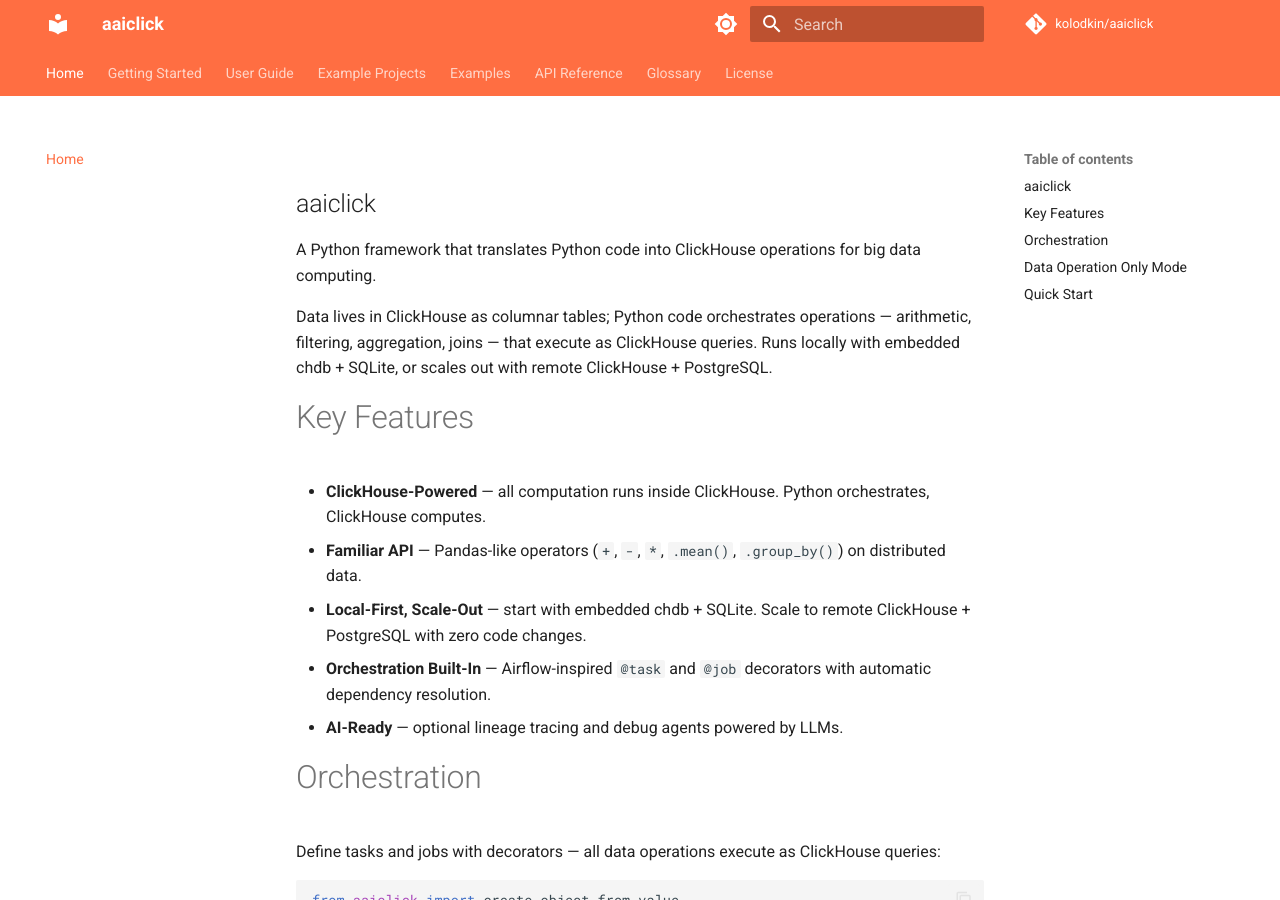
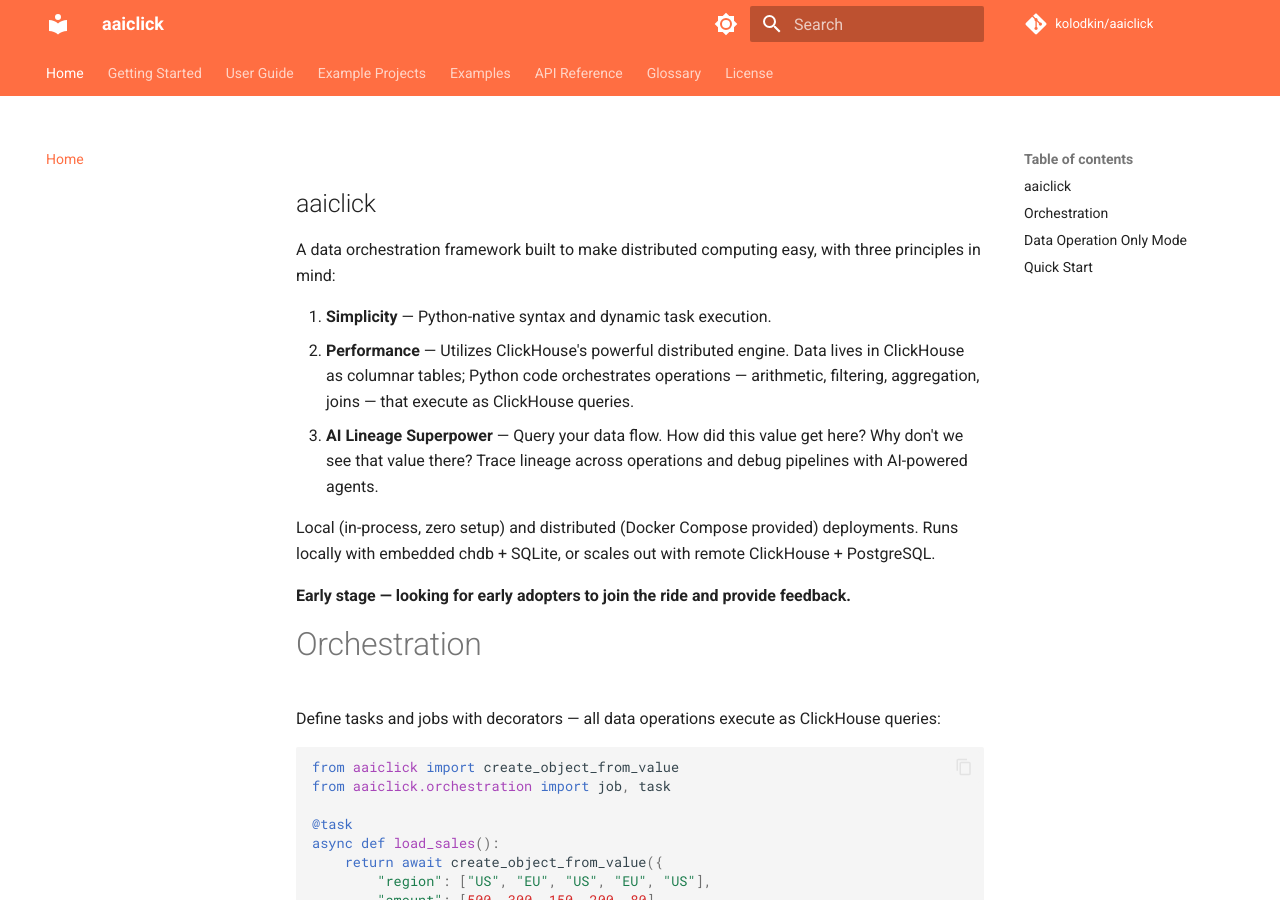
Before and after one commit to kolodkin/aaiclick, an MkDocs documentation site: the page built from docs/index.md, in a window 1280 px wide and 900 px high. Built offline with MkDocs 1.6.1 and Material for MkDocs 9.7.7, drawn with Linux system fonts in a browser that asks for light colours; comment, search, counter and statistics services are not loaded.

Commit message:
Refactor README overview with three core principles (#204)
* cleanup: update README overview with three core principles

* cleanup: refine README opening line

* cleanup: update docs/index.md overview to match README

---------

Co-authored-by: Claude <noreply@anthropic.com>

```diff
--- a/docs/index.md
+++ b/docs/index.md
@@ -1,19 +1,16 @@
 aaiclick
 ---
 
-A Python framework that translates Python code into ClickHouse operations for big data computing.
+A data orchestration framework built to make distributed computing easy, with three principles in mind:
 
-Data lives in ClickHouse as columnar tables; Python code orchestrates operations —
-arithmetic, filtering, aggregation, joins — that execute as ClickHouse queries.
+1. **Simplicity** — Python-native syntax and dynamic task execution.
+2. **Performance** — Utilizes ClickHouse's powerful distributed engine. Data lives in ClickHouse as columnar tables; Python code orchestrates operations — arithmetic, filtering, aggregation, joins — that execute as ClickHouse queries.
+3. **AI Lineage Superpower** — Query your data flow. How did this value get here? Why don't we see that value there? Trace lineage across operations and debug pipelines with AI-powered agents.
+
+Local (in-process, zero setup) and distributed (Docker Compose provided) deployments.
 Runs locally with embedded chdb + SQLite, or scales out with remote ClickHouse + PostgreSQL.
 
-# Key Features
-
-- **ClickHouse-Powered** — all computation runs inside ClickHouse. Python orchestrates, ClickHouse computes.
-- **Familiar API** — Pandas-like operators (`+`, `-`, `*`, `.mean()`, `.group_by()`) on distributed data.
-- **Local-First, Scale-Out** — start with embedded chdb + SQLite. Scale to remote ClickHouse + PostgreSQL with zero code changes.
-- **Orchestration Built-In** — Airflow-inspired `@task` and `@job` decorators with automatic dependency resolution.
-- **AI-Ready** — optional lineage tracing and debug agents powered by LLMs.
+**Early stage — looking for early adopters to join the ride and provide feedback.**
 
 # Orchestration
 
```
Also changed, not shown: README.md (+10 -1 lines).
